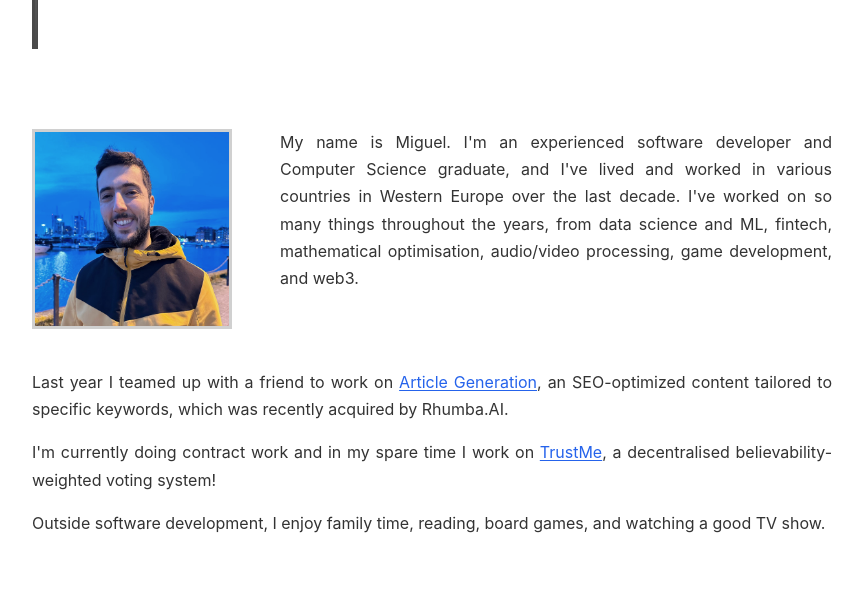
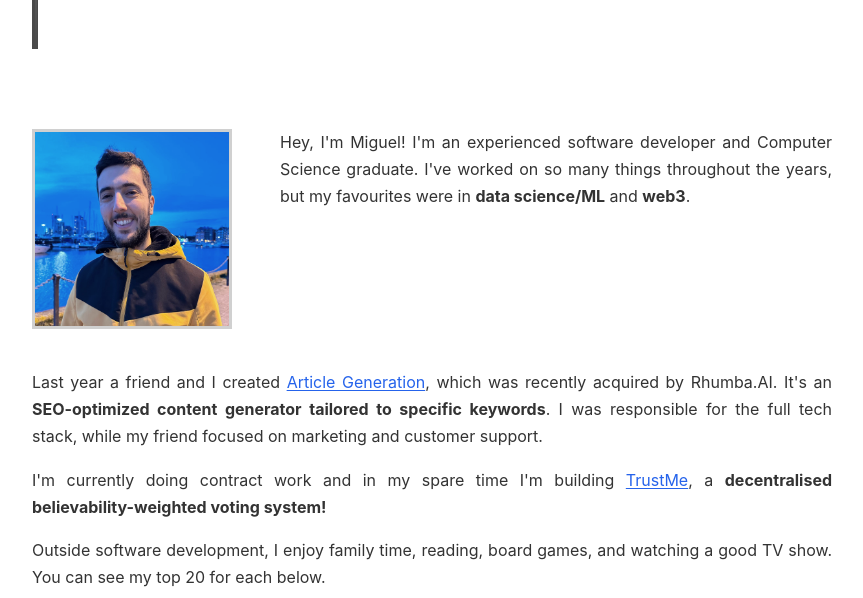
Before and after one commit to MiguelMMota/MiguelMMota.github.io, an Astro site: page /about in a window 1280 px wide. Shown: the part 347-945 px from the top of the page, without its empty margins (32-895 px from the left). Built offline with nearby package versions, Linux system fonts and the light colour scheme; Astro itself is replaced by a stand-in of ours.

Commit message:
Update 'About' text

```diff
--- a/src/pages/about.astro
+++ b/src/pages/about.astro
@@ -284,16 +284,15 @@ import BaseLayout from '../layouts/BaseLayout.astro';
       class="profile-image"
     />
     <p class="intro-text">
-      My name is Miguel. I'm an experienced software developer and Computer Science graduate, and I've lived and worked in various
-      countries in Western Europe over the last decade. I've worked on so many things throughout the years, from
-      data science and ML, fintech, mathematical optimisation, audio/video processing, game development, and web3.
+      Hey, I'm Miguel! I'm an experienced software developer and Computer Science graduate. I've worked on so many things throughout the years, but my favourites were in
+      <strong>data science/ML</strong> and <strong>web3</strong>.
     </p>
   </div>
 
   <section class="content-section">
-    <p>Last year I teamed up with a friend to work on <a href="https://factory.rhumba.ai/" target="_blank" rel="noopener noreferrer">Article Generation</a>, an SEO-optimized content tailored to specific keywords, which was recently acquired by Rhumba.AI.</p>
-    <p>I'm currently doing contract work and in my spare time I work on <a href="/projects/2025-11-01-trust-me">TrustMe</a>, a decentralised believability-weighted voting system!</p>
-    <p>Outside software development, I enjoy family time, reading, board games, and watching a good TV show.</p>
+    <p>Last year a friend and I created <a href="https://factory.rhumba.ai/" target="_blank" rel="noopener noreferrer">Article Generation</a>, which was recently acquired by Rhumba.AI. It's an <strong>SEO-optimized content generator tailored to specific keywords</strong>. I was responsible for the full tech stack, while my friend focused on marketing and customer support. </p>
+    <p>I'm currently doing contract work and in my spare time I'm building <a href="/projects/2025-11-01-trust-me">TrustMe</a>, a <strong>decentralised believability-weighted voting system!</strong></p>
+    <p>Outside software development, I enjoy family time, reading, board games, and watching a good TV show. You can see my top 20 for each below. </p>
 
     <h2 class="section-header">My Projects</h2>
     <p>
```
